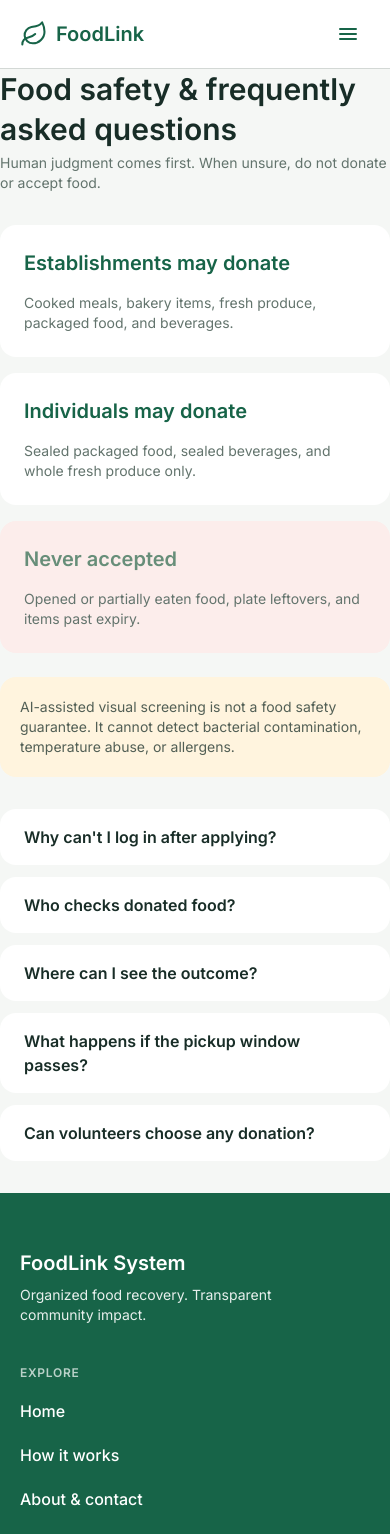
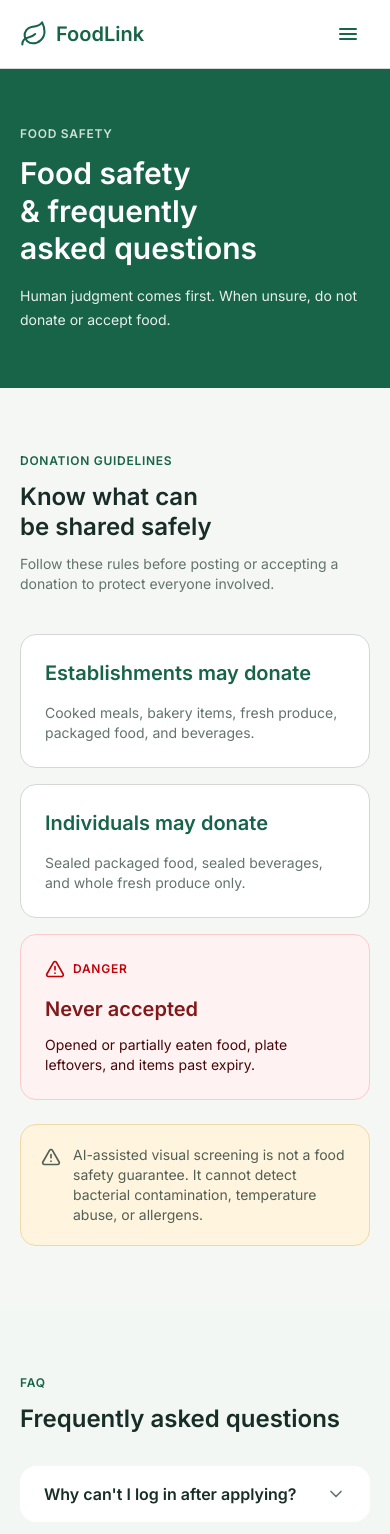
Before and after one commit to SelAvocato/Foodlink, a Next.js app: page /food-safety in a window 390 px wide. Shown: the top 1534 px of the page. Built offline with nearby package versions, Linux system fonts and the light colour scheme.

Commit message:
style(public): align about and food-safety pages
Remove landing recovery CTA section, redesign about and food-safety layouts to match landing rhythm, restyle Never accepted as clear red danger, and add FAQ dropdown chevrons.

```diff
--- a/src/app/(public)/food-safety/page.tsx
+++ b/src/app/(public)/food-safety/page.tsx
@@ -1,3 +1,4 @@
+import { AlertTriangle } from "lucide-react";
 import { PublicPageShell } from "@/features/public/public-page-shell";
 import { FaqAccordion } from "@/features/public/faq-accordion";
 import { SectionCard } from "@/components/shared/section-card";
@@ -16,28 +17,71 @@ const faq = [
 export default function FoodSafetyPage() {
   return (
     <PublicPageShell>
-      <h1 className="text-[30px] font-semibold leading-10 text-foreground">Food safety & frequently asked questions</h1>
-      <p className="mt-1 text-sm leading-5 text-muted-foreground">Human judgment comes first. When unsure, do not donate or accept food.</p>
+      <section className="bg-primary py-14 text-primary-foreground lg:py-16" aria-labelledby="food-safety-h">
+        <div className="mx-auto max-w-[1200px] px-5 lg:px-8">
+          <p className="text-xs font-semibold leading-[18px] tracking-[0.06em] text-primary-foreground/80">FOOD SAFETY</p>
+          <h1 id="food-safety-h" className="mt-3 max-w-3xl text-balance text-3xl font-semibold leading-tight sm:text-[40px] sm:leading-[1.15]">
+            Food safety &amp; frequently asked questions
+          </h1>
+          <p className="mt-4 max-w-2xl text-pretty text-sm leading-6 text-primary-foreground/90 sm:text-base">
+            Human judgment comes first. When unsure, do not donate or accept food.
+          </p>
+        </div>
+      </section>
 
-      <div className="mt-8 grid gap-4 md:grid-cols-3">
-        <SectionCard title="Establishments may donate" as="h2" className="[&_h2]:text-primary">
-          Cooked meals, bakery items, fresh produce, packaged food, and beverages.
-        </SectionCard>
-        <SectionCard title="Individuals may donate" as="h2" className="[&_h2]:text-primary">
-          Sealed packaged food, sealed beverages, and whole fresh produce only.
-        </SectionCard>
-        <SectionCard title="Never accepted" tone="error" as="h2">
-          Opened or partially eaten food, plate leftovers, and items past expiry.
-        </SectionCard>
+      <section className="py-16 lg:py-20" aria-labelledby="guidelines-h">
+        <div className="mx-auto max-w-[1200px] px-5 lg:px-8">
+          <div className="max-w-2xl">
+            <p className="text-xs font-semibold leading-[18px] tracking-[0.06em] text-primary">DONATION GUIDELINES</p>
+            <h2 id="guidelines-h" className="mt-3 text-balance text-2xl font-semibold leading-tight text-foreground sm:text-[30px] sm:leading-[1.3]">
+              Know what can be shared safely
+            </h2>
+            <p className="mt-3 text-pretty text-sm leading-5 text-muted-foreground">
+              Follow these rules before posting or accepting a donation to protect everyone involved.
+            </p>
           </div>
 
-      <p role="note" className="mt-6 rounded-xl bg-warning p-5 text-sm leading-5 text-warning-foreground">
+          <div className="mt-10 grid gap-4 md:grid-cols-3">
+            <SectionCard title="Establishments may donate" as="h3" className="border border-border p-6 [&_h3]:text-primary">
+              <p className="text-pretty">Cooked meals, bakery items, fresh produce, packaged food, and beverages.</p>
+            </SectionCard>
+            <SectionCard title="Individuals may donate" as="h3" className="border border-border p-6 [&_h3]:text-primary">
+              <p className="text-pretty">Sealed packaged food, sealed beverages, and whole fresh produce only.</p>
+            </SectionCard>
+            <section className="rounded-xl border border-red-200 bg-red-50 p-6" aria-labelledby="never-accepted-h">
+              <div className="mb-4 flex items-center gap-2 text-red-700">
+                <AlertTriangle className="size-5 shrink-0" aria-hidden />
+                <p className="text-xs font-semibold uppercase tracking-[0.06em]">Danger</p>
+              </div>
+              <h3 id="never-accepted-h" className="text-xl font-semibold leading-7 text-red-900">Never accepted</h3>
+              <p className="mt-3 text-sm leading-5 text-red-950 text-pretty">
+                Opened or partially eaten food, plate leftovers, and items past expiry.
+              </p>
+            </section>
+          </div>
+
+          <p role="note" className="mt-6 flex gap-3 rounded-xl border border-[#F0D9A6] bg-warning p-5 text-sm leading-5 text-warning-foreground">
+            <AlertTriangle className="mt-0.5 size-5 shrink-0" aria-hidden />
+            <span className="text-pretty">
               AI-assisted visual screening is not a food safety guarantee. It cannot detect bacterial contamination, temperature abuse, or allergens.
+            </span>
           </p>
+        </div>
+      </section>
 
+      <section className="bg-success/30 py-16 lg:py-20" aria-labelledby="faq-h">
+        <div className="mx-auto max-w-[1200px] px-5 lg:px-8">
+          <div className="max-w-2xl">
+            <p className="text-xs font-semibold leading-[18px] tracking-[0.06em] text-primary">FAQ</p>
+            <h2 id="faq-h" className="mt-3 text-balance text-2xl font-semibold leading-tight text-foreground sm:text-[30px] sm:leading-[1.3]">
+              Frequently asked questions
+            </h2>
+          </div>
           <div className="mt-8">
             <FaqAccordion items={faq} />
           </div>
+        </div>
+      </section>
     </PublicPageShell>
   );
 }
--- a/src/app/(public)/page.tsx
+++ b/src/app/(public)/page.tsx
@@ -170,19 +170,6 @@ export default function LandingPage() {
         </div>
       </section>
 
-      <section className="bg-primary py-14 text-primary-foreground lg:py-16" aria-labelledby="closing-h">
-        <div className="mx-auto flex max-w-[1200px] flex-col gap-6 px-5 md:flex-row md:items-center md:justify-between lg:px-8">
-          <div className="max-w-2xl">
-            <h2 id="closing-h" className="text-balance text-2xl font-semibold leading-tight sm:text-[30px] sm:leading-[1.3]">Want to be part of the recovery journey?</h2>
-            <p className="mt-3 text-pretty text-sm leading-5 text-primary-foreground/90">Join as a donor or volunteer to help surplus food reach the community through clear, accountable handovers.</p>
-            <p className="mt-2 text-xs leading-[18px] text-primary-foreground/80">Applications are reviewed before you can log in.</p>
-          </div>
-          <div className="flex shrink-0 flex-wrap gap-3">
-            <Link href={publicLinks.donor} className={btnOnDark}>Join as donor</Link>
-            <Link href={publicLinks.volunteer} className={btnOnDarkOutline}>Volunteer with us</Link>
-          </div>
-        </div>
-      </section>
     </PublicPageShell>
   );
 }
--- a/src/features/public/faq-accordion.tsx
+++ b/src/features/public/faq-accordion.tsx
@@ -1,11 +1,14 @@
+import { ChevronDown } from "lucide-react";
+
 /** Native <details>: keyboard + screen-reader support with zero JS. */
 export function FaqAccordion({ items }: { items: { q: string; a: string }[] }) {
   return (
     <div className="space-y-3">
       {items.map((it) => (
         <details key={it.q} className="group rounded-xl bg-card px-6 open:pb-5">
-          <summary className="flex min-h-11 cursor-pointer list-none items-center py-4 text-base font-semibold leading-6 text-foreground focus-visible:outline-none focus-visible:ring-2 focus-visible:ring-ring [&::-webkit-details-marker]:hidden">
-            {it.q}
+          <summary className="flex min-h-11 cursor-pointer list-none items-center justify-between gap-4 py-4 text-base font-semibold leading-6 text-foreground focus-visible:outline-none focus-visible:ring-2 focus-visible:ring-ring [&::-webkit-details-marker]:hidden">
+            <span className="text-pretty">{it.q}</span>
+            <ChevronDown className="size-5 shrink-0 text-muted-foreground group-open:rotate-180" aria-hidden />
           </summary>
           <p className="text-sm leading-5 text-muted-foreground">{it.a}</p>
         </details>
```
Also changed, not shown: src/app/(public)/about/page.tsx (+51 -24 lines). Lines whose indentation alone changed are shown as unchanged.
